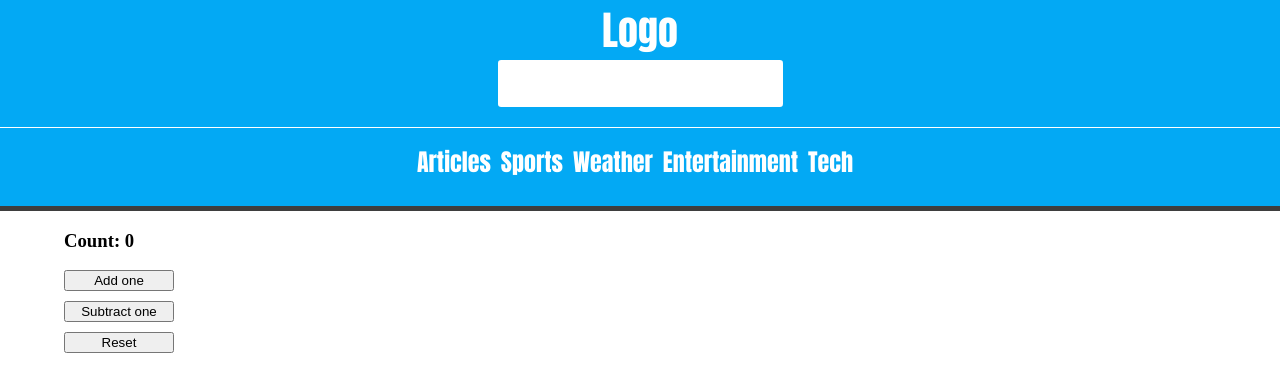
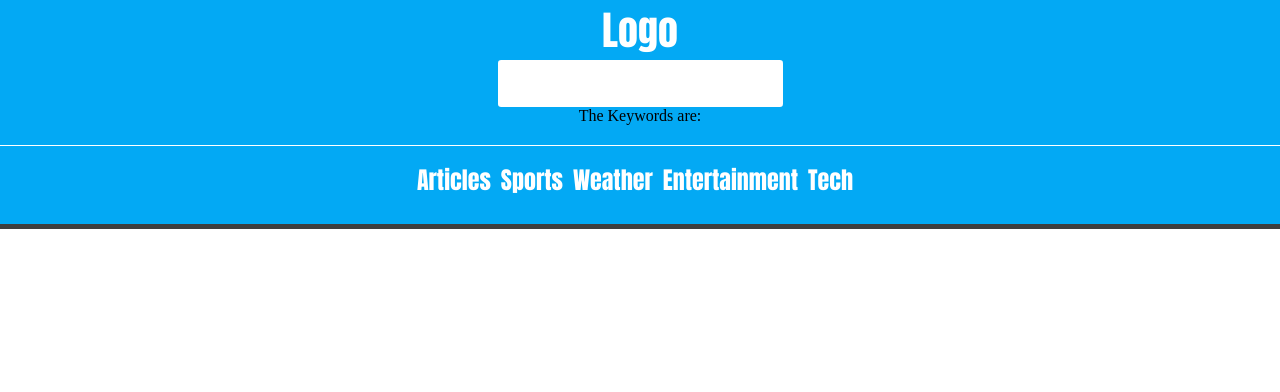
Before and after one commit to Joshua-Owen/React-Basics, a React (Vite) app: page / in a window 1280 px wide. Shown: the top 392 px of the page. Built offline with nearby package versions, Linux system fonts and the light colour scheme.

Commit message:
11. Headerstate

```diff
--- a/src/components/header/header.jsx
+++ b/src/components/header/header.jsx
@@ -1,14 +1,24 @@
 import Navigation from './nav';
+import {useState} from 'react'; //imported useState
+
+const Header = () => {
+
+    const [keywords, setKeywords] = useState('');
+    //needs to be declared in the body of a function component
+
     const handleChange = (event) => {
-    console.log(event.target.value)
+        setKeywords(event.target.value)
     }
-const Header = () => {
+    //The handleChange function also needs to be moved inside the header component too
+    // as it uses setKeywords which is inside the Header function
+
     return(
         <header>
             <div className="logo">
                 Logo
             </div>
             <input onChange={handleChange} />
+            The Keywords are: {keywords}
             <Navigation/>
         </header>
 )}
--- a/src/components/playground/state.jsx
+++ b/src/components/playground/state.jsx
@@ -1,23 +1,20 @@
 import { useState } from "react";
 
 const StatePlayground = () => {
-    let initalCount = 0; //this can allow us to have reference to the counts original value and allows us to create the reset button
+    let initalCount = 0;
     let [count,setCount] = useState(initalCount);
     console.log(count);
 
 
     const addOne = () => {
-        //setCount(++count) This mutates the closure variable and is not the React-recommended approach.
-        //setCount(count + 1) Adds 1 to count and passes the result, without mutation. This is slightly better, but still problematic.
+
         setCount((prevCount) => prevCount+1)
     }
 
     const subOne = () => {
-    //setCount(--count); This mutates the closure variable and is not the React-recommended approach.
 
-    setCount((prevCount) => prevCount-1) //Uses the functional form of setCount,
-                                        // which receives the current state value and returns the new value.
-                                        // This is the correct way to update state based on the previous state.
+
+    setCount((prevCount) => prevCount-1)
     }
 
     const resetCount = () => {
--- a/src/main.jsx
+++ b/src/main.jsx
@@ -9,7 +9,7 @@ const App = () => (
     <>
         <Header/>
         <div className='container'>
-            <StatePlayground/>
+
         </div>
     </>
 )
```
Lines whose indentation alone changed are shown as unchanged.
